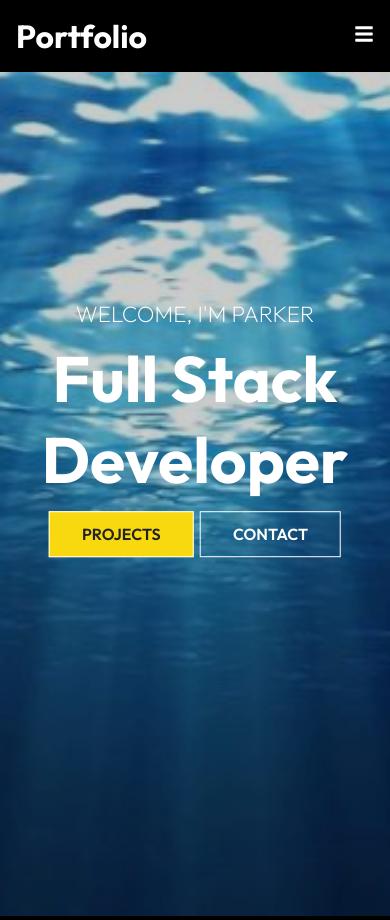
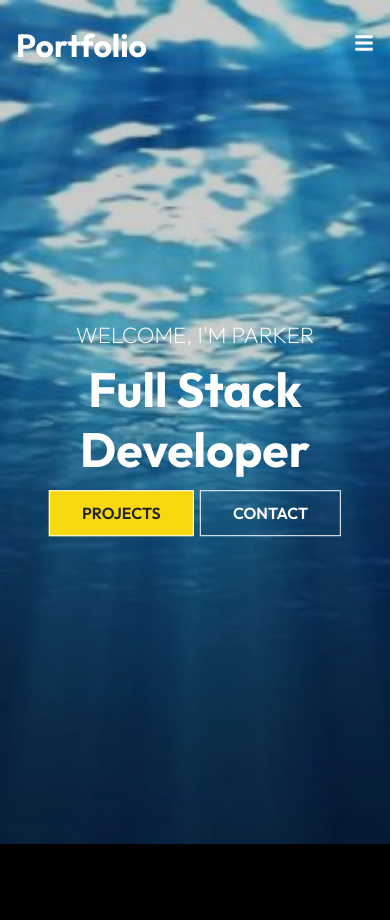
Before and after one commit to pdvanevery/portfolio-website, a React (Create React App) app: page / in a window 390 px wide. After the commit the page ends 848 px from the top, so only its background shows below. Built offline with nearby package versions, Linux system fonts and the light colour scheme.

Commit message:
updated landing page css and added a sticky navbar for scrolling

```diff
--- a/src/components/HomeImgStyles.css
+++ b/src/components/HomeImgStyles.css
@@ -51,3 +51,13 @@
 .content .btn {
     margin: 1rem 0.2rem;
 }
+
+@media screen and (max-width: 640px)  {
+    .home-img .content h1 {
+        font-size: 3rem;
+    }
+
+    .home-img .content p {
+        font-size: 1.4rem;
+    }
+}
--- a/src/components/Navbar.js
+++ b/src/components/Navbar.js
@@ -8,8 +8,19 @@ const Navbar = () => {
     const [click, setClick] = useState(false)
     const handleClick = () => setClick(!click)
 
+    const [color, setColor] = useState(false)
+    const changeColor = () => {
+        if(window.scrollY >=100){
+            setColor(true)
+        } else {
+            setColor(false)
+        }
+    }
+
+    window.addEventListener("scroll", changeColor)
+
   return (
-    <div className="header">
+    <div className={color ? "header header-bg" : "header"}>
         <Link to="/">
             <h1>Portfolio</h1>
         </Link>
--- a/src/components/NavbarStyles.css
+++ b/src/components/NavbarStyles.css
@@ -3,6 +3,15 @@
     justify-content: space-between;
     align-items: center;
     padding: 1rem;
+    position: fixed;
+    width: 100%;
+    height: 90px;
+    z-index: 10;
+}
+
+.header-bg {
+    background-color: rgb(0, 0, 0, 0.85);
+    transition: 0.5s;
 }
 
 .nav-menu {
```
